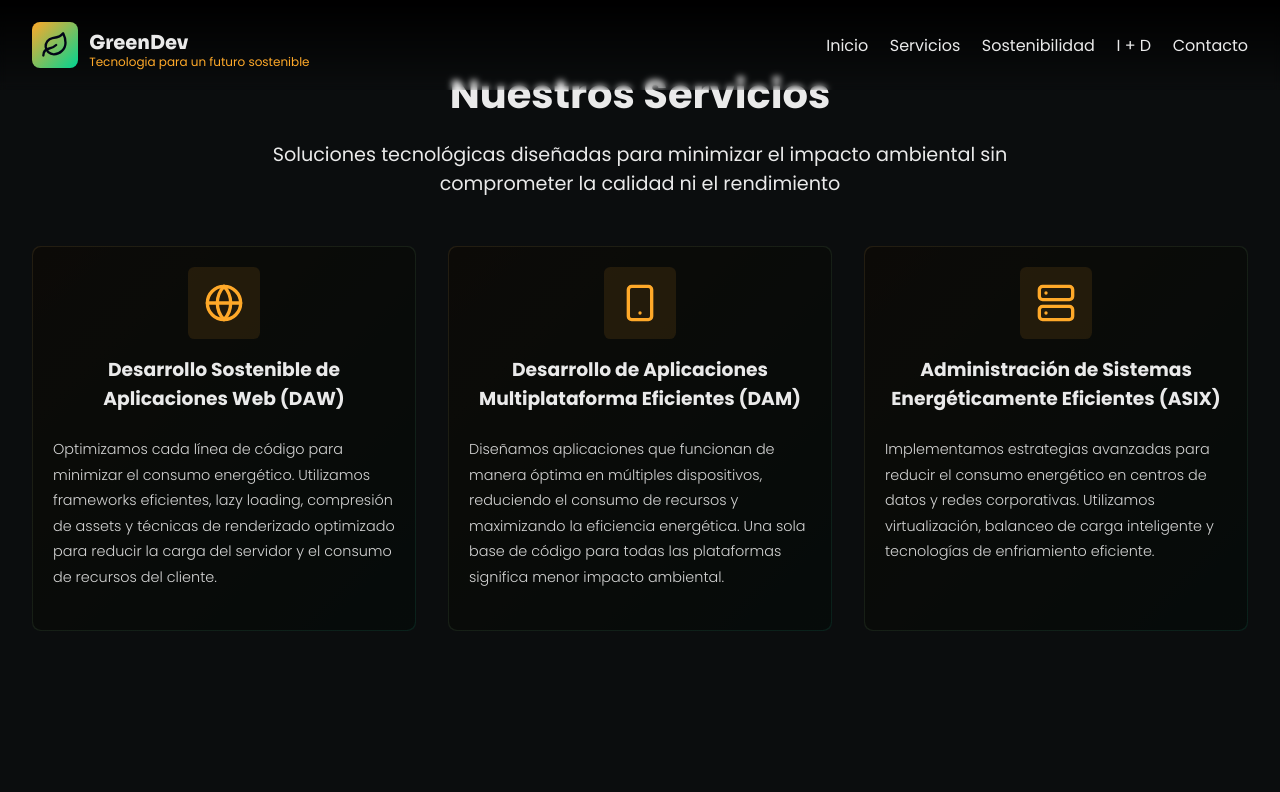
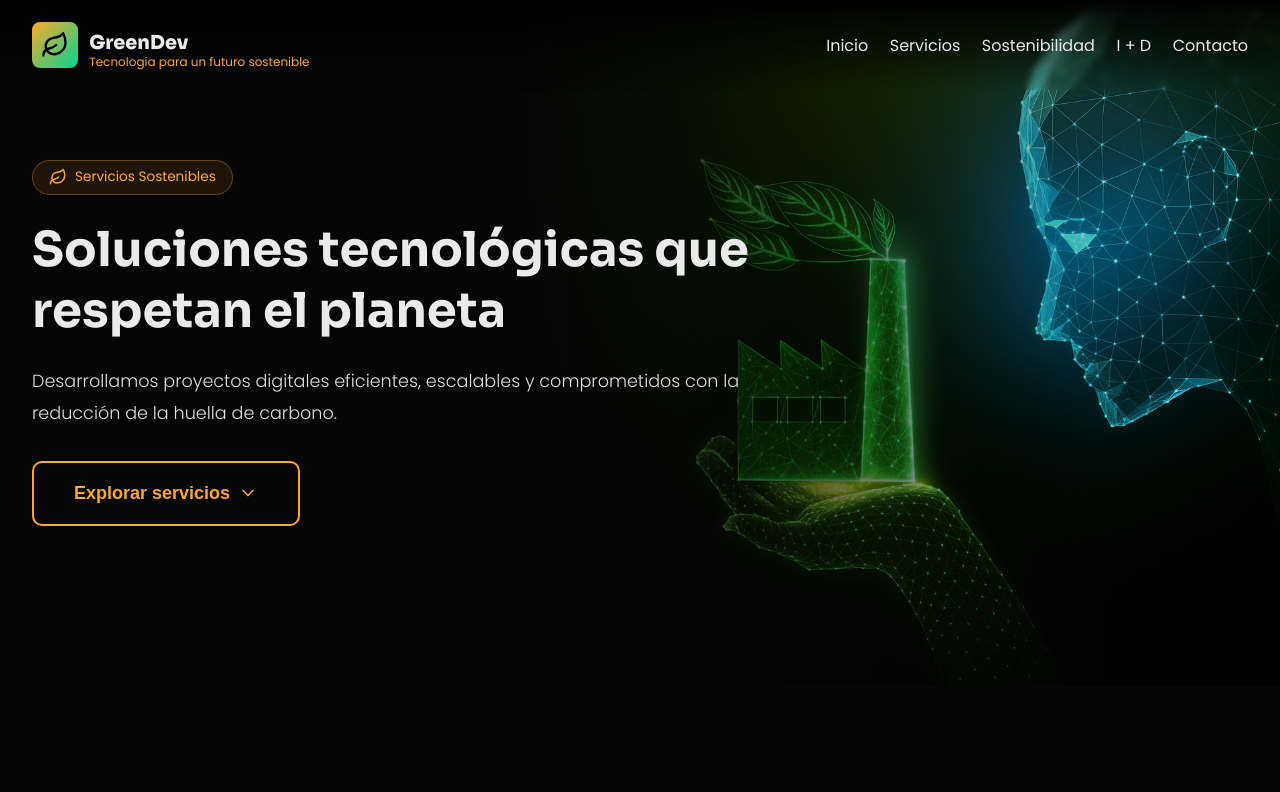
Before and after one commit to nkaryoli/GreenDev, a Vue app: page /servicios in a window 1280 px wide. Shown: the top 792 px of the page. Built offline with nearby package versions, Linux system fonts and the light colour scheme.

Commit message:
add service page

```diff
--- a/src/pages/ServicesPage.vue
+++ b/src/pages/ServicesPage.vue
@@ -1,118 +1,14 @@
 <script setup>
-import { Globe, Smartphone, Server } from 'lucide-vue-next';
-import ServiceCard from '../components/global/ServiceCard.vue';
-
-const services = [
-	{
-		icon: Globe,
-		title: 'Desarrollo Sostenible de Aplicaciones Web (DAW)',
-		description: 'Optimizamos cada línea de código para minimizar el consumo energético. Utilizamos frameworks eficientes, lazy loading, compresión de assets y técnicas de renderizado optimizado para reducir la carga del servidor y el consumo de recursos del cliente.',
-		features: [
-			'Optimización del rendimiento y velocidad de carga',
-			'Código limpio y eficiente energéticamente',
-			'Hosting en servidores con energía 100% renovable',
-			'CDN optimizado para reducir distancia de transferencia'
-		]
-	},
-	{
-		icon: Smartphone,
-		title: 'Desarrollo de Aplicaciones Multiplataforma Eficientes (DAM)',
-		description: 'Diseñamos aplicaciones que funcionan de manera óptima en múltiples dispositivos, reduciendo el consumo de recursos y maximizando la eficiencia energética. Una sola base de código para todas las plataformas significa menor impacto ambiental.',
-		features: [
-			'Desarrollo multiplataforma con código único',
-			'Optimización de batería y consumo de red',
-			'Gestión inteligente de recursos del dispositivo',
-			'Actualizaciones OTA para reducir ciclos de desarrollo'
-		]
-	},
-	{
-		icon: Server,
-		title: 'Administración de Sistemas Energéticamente Eficientes (ASIX)',
-		description: 'Implementamos estrategias avanzadas para reducir el consumo energético en centros de datos y redes corporativas. Utilizamos virtualización, balanceo de carga inteligente y tecnologías de enfriamiento eficiente.',
-		features: [
-			'Migración a infraestructura cloud eficiente',
-			'Implementación de energías renovables',
-			'Monitorización en tiempo real del consumo',
-			'Estrategias de refrigeración pasiva y activa'
-		]
-	}
-];
+import Comparative from '../components/features/services/Comparative.vue';
+import ServiceHero from '../components/features/services/ServiceHero.vue';
+import Services from '../components/features/services/Services.vue';
 
 </script>
 
 <template>
-	<section id="servicios">
-		<h2>Nuestros Servicios</h2>
-		<span>Soluciones tecnológicas diseñadas para minimizar el impacto ambiental sin comprometer la calidad ni el rendimiento</span>
-		<div class="cards-container">
-			<ServiceCard
-				v-for="servicio in services"
-				:key="servicio.title"
-				:icon="servicio.icon"
-				:title="servicio.title"
-			>
-				<template #description>
-					<p>{{ servicio.description }}</p>
-				</template>
-				<template #features>
-					<ul class="features-list">
-						<li v-for="feature in servicio.features" :key="feature">
-							{{ feature }}
-						</li>
-					</ul>
-				</template>
-			</ServiceCard>
-		</div>
-	</section>
+	<ServiceHero/>
+	<Services />
+	<Comparative />
 </template>
-<style scoped>
 
-section {
-	width: 100%;
-	min-height: 100vh;
-	padding: 4rem 2rem;
-	background-color: var(--bg-secondary-40);
-	display: flex;
-	flex-direction: column;
-	align-items: center;
-}
-
-h2 {
-	font-size: 2.5rem;
-	margin-bottom: 1rem;
-	text-align: center;
-}
-
-span {
-	font-size: 1.2rem;
-	text-align: center;
-	max-width: 800px;
-	margin-bottom: 3rem;
-}
-
-p {
-	font-size: 0.9rem;
-	line-height: 1.6rem;
-	font-weight: 300;
-	max-width: 800px;
-	margin-bottom: 1.2rem;
-}
-
-.cards-container {
-	display: grid;
-	grid-template-columns: repeat(auto-fit, minmax(300px, 1fr));
-	gap: 2rem;
-	width: 100%;
-	max-width: 1500px;
-}
-
-.features-list {
-	display: flex;
-	flex-direction: column;
-	gap: 1rem;
-	font-size: 0.9rem;
-	list-style-type: disc;
-	margin-left: 1rem;
-}
-
-</style>
+<style scoped></style>
```
Also changed, not shown: public/bg-green.png (added).
